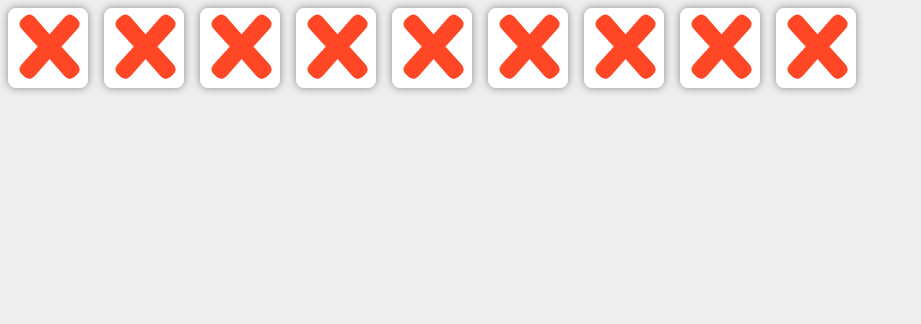
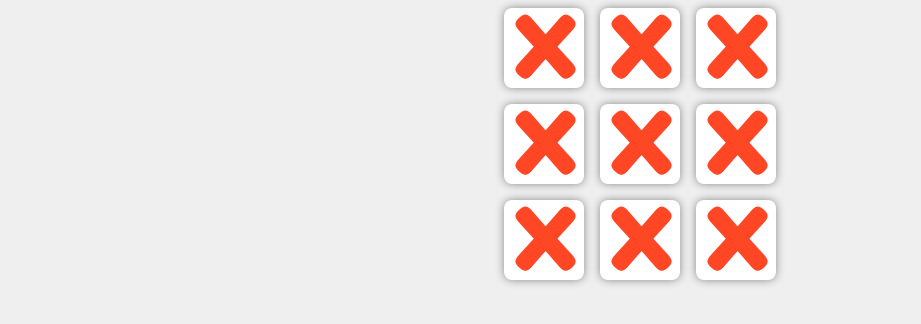
Before and after one commit to abda-s/TicTacToe, a React (Create React App) app: page / in a window 1280 px wide. Shown: the top 324 px of the page, without its empty margins (0-921 px from the left). Built offline with nearby package versions, Linux system fonts and the light colour scheme; the HTML template or start-up script is replaced by a standard one.

Commit message:
Done Board component 👌

```diff
--- a/src/components/Board.css
+++ b/src/components/Board.css
@@ -0,0 +1,6 @@
+.board{
+    display: grid;
+    grid-template-columns: repeat(3,6rem);
+    place-items: center;
+    justify-content: center;
+}
--- a/src/components/Board.jsx
+++ b/src/components/Board.jsx
@@ -1,10 +1,10 @@
 import React from 'react'
 import { Box } from './Box';
-
+import "./Board.css"
 
 export const Board = ({board, onClick}) => {
   return (
-    <div>
+    <div className='board'>
         {board.map((value,index)=>(
             <Box value={value} onClick={()=> onClick(index)} />
         ))}
```
